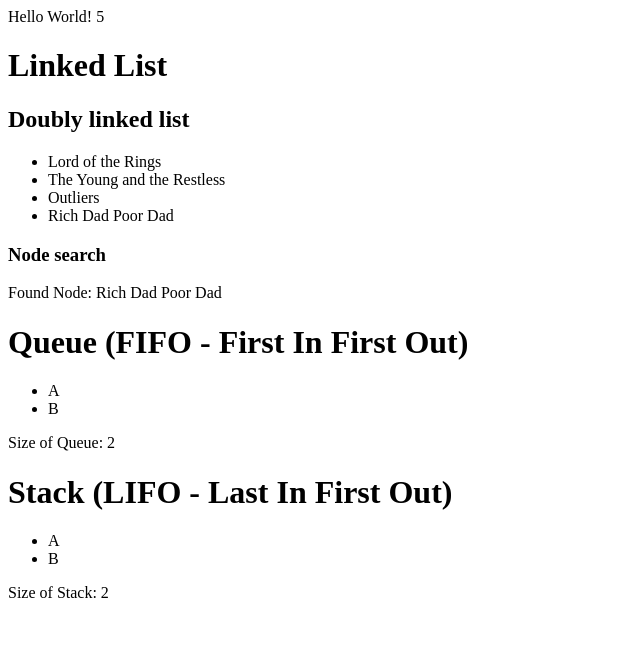
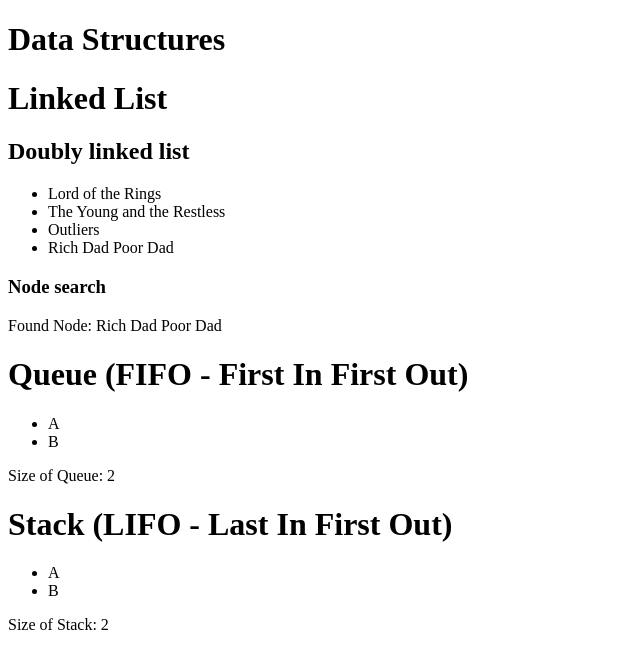
Before and after one commit to pbrianmackey/data-structures, an Angular app: page / in a window 1280 px wide. Shown: the top 668 px of the page, without its empty margins (0-640 px from the left). Built offline with nearby package versions, Linux system fonts and the light colour scheme.

Commit message:
Update title

```diff
--- a/src/app/app.component.html
+++ b/src/app/app.component.html
@@ -1,4 +1,4 @@
-Hello World! 5
+<h1>Data Structures</h1>
 
 <app-linked-list></app-linked-list>
 
```
Also changed, not shown: 3 other files (tests, documents, lock files or other folders).
